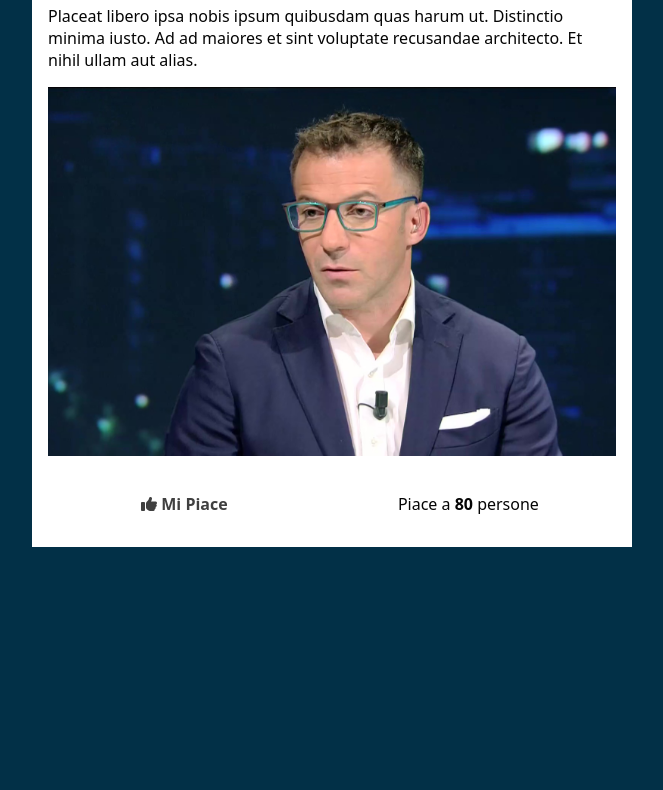
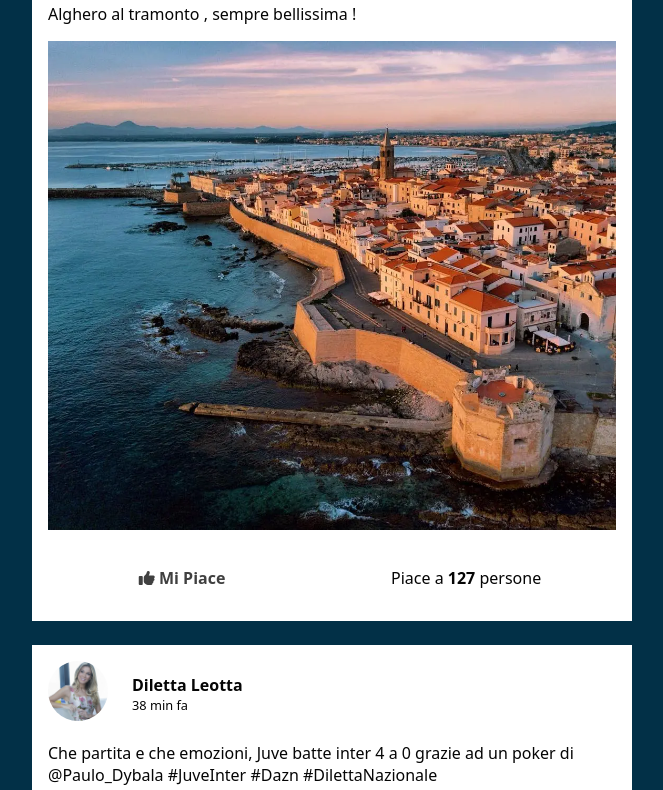
Before and after one commit to Andrea1302/js-social-posts, a plain HTML site: page index.html in a window 1280 px wide. Shown: the part 208-998 px from the top of the page, without its empty margins (308-971 px from the left). Before the commit the page ends 800 px from the top, so only its background shows below. Drawn offline with Linux system fonts and the light colour scheme.

Commit message:
Post inseriti nell html

```diff
--- a/index.html
+++ b/index.html
@@ -16,7 +16,7 @@
     <div id="container" class="posts-list">
 
         <!-- post di esempio/template, da togliere/commentare e generare da JS -->
-        <div class="post">
+        <!-- <div class="post">
             <div class="post__header">
                 <div class="post-meta">
                     <div class="post-meta__icon">
@@ -45,7 +45,7 @@
                     </div>
                 </div>
             </div>
-        </div>
+        </div> -->
 
     </div>
 
--- a/js/script.js
+++ b/js/script.js
@@ -18,6 +18,11 @@ numero di likes.
 // 2. Creazione stringa innerhtml da dover trasferire poi nel mio html ----> richiamo variabile globale container per scrivere successivamente al suo interno
 //  se clicco sul pulsante mi piace, incrementerò il numero dei likes ----> condizione click
 
+// var globale
+const containerPosto = document.getElementById("container");
+
+
+// Array di oggetti
 const post = [
 
     {
@@ -42,7 +47,46 @@ const post = [
         "fotoProfilo" : "img/delpiero.jpg",
         "data" : "47 min fa",
         "testoPost" : "In diretta dal Club di sky per commentare questo splendido #JuveInter, ci vediamo tra poco !",
-        "immagine" : "img/alex.jpg",
-        "likes" : 327000
+        // "immagine" : "",
+        "likes" : 355090
     }
 ]
+
+for ( let i = 0 ; i < post.length; i++){
+    let OggettoPost = post[i]
+    console.log(OggettoPost);
+    const {nome,fotoProfilo,data,testoPost,immagine,likes} = OggettoPost;
+    let innerPostHtml = `
+    <div class="post">
+            <div class="post__header">
+                <div class="post-meta">
+                    <div class="post-meta__icon">
+                        <img class="profile-pic" src="${fotoProfilo}" alt="${nome}">
+                    </div>
+                    <div class="post-meta__data">
+                        <div class="post-meta__author">${nome}</div>
+                        <div class="post-meta__time">${data}</div>
+                    </div>
+                </div>
+            </div>
+            <div class="post__text">${testoPost} </div>
+            <div class="post__image">
+                <img src="${immagine}" alt="">
+            </div>
+            <div class="post__footer">
+                <div class="likes js-likes">
+                    <div class="likes__cta">
+                        <a class="like-button  js-like-button" href="#" data-postid="1">
+                            <i class="like-button__icon fas fa-thumbs-up" aria-hidden="true"></i>
+                            <span class="like-button__label">Mi Piace</span>
+                        </a>
+                    </div>
+                    <div class="likes__counter">
+                        Piace a <b id="like-counter-1" class="js-likes-counter">${likes}</b> persone
+                    </div>
+                </div>
+            </div>
+        </div>
+    `
+    containerPosto.innerHTML += innerPostHtml
+}
```
